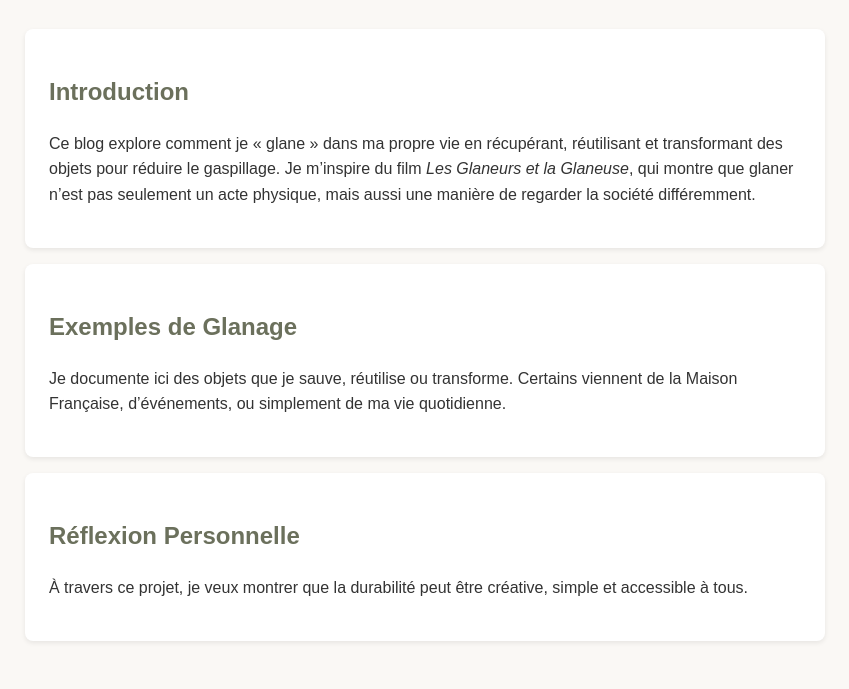
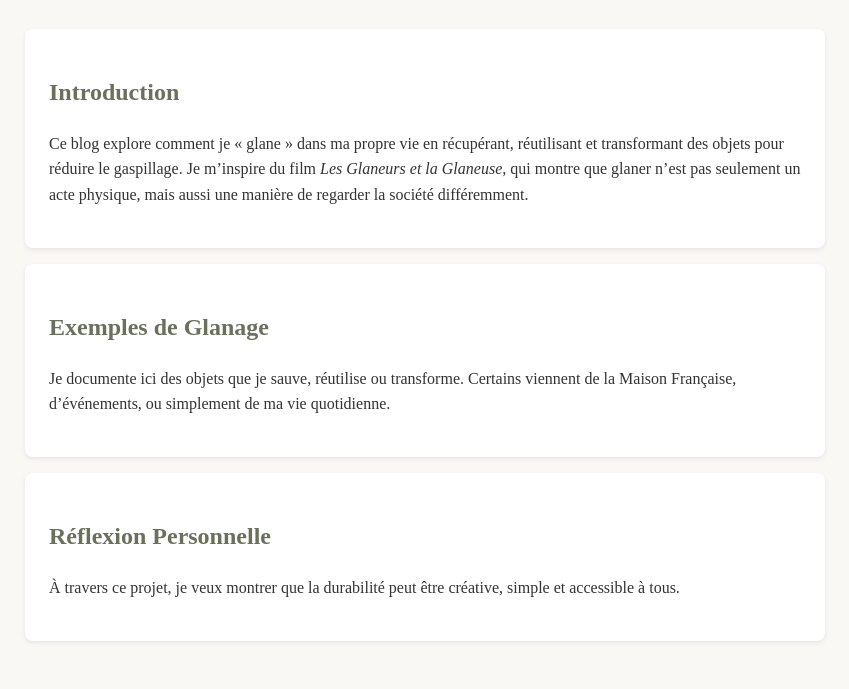
Before and after one commit to ava33333/petit_glanages, a plain HTML site: page index.html in a window 1280 px wide. Shown: the part 155-844 px from the top of the page, without its empty margins (215-1064 px from the left). Drawn offline with Linux system fonts and the light colour scheme.

Commit message:
Update index.html

```diff
--- a/index.html
+++ b/index.html
@@ -6,7 +6,7 @@
     <title>La Durabilité & Le Glanage</title>
     <style>
         body {
-            font-family: Arial, sans-serif;
+            font-family: Neo-grotesque sans-serif, oswald;
             background: #faf8f5;
             color: #333;
             max-width: 800px;
```
